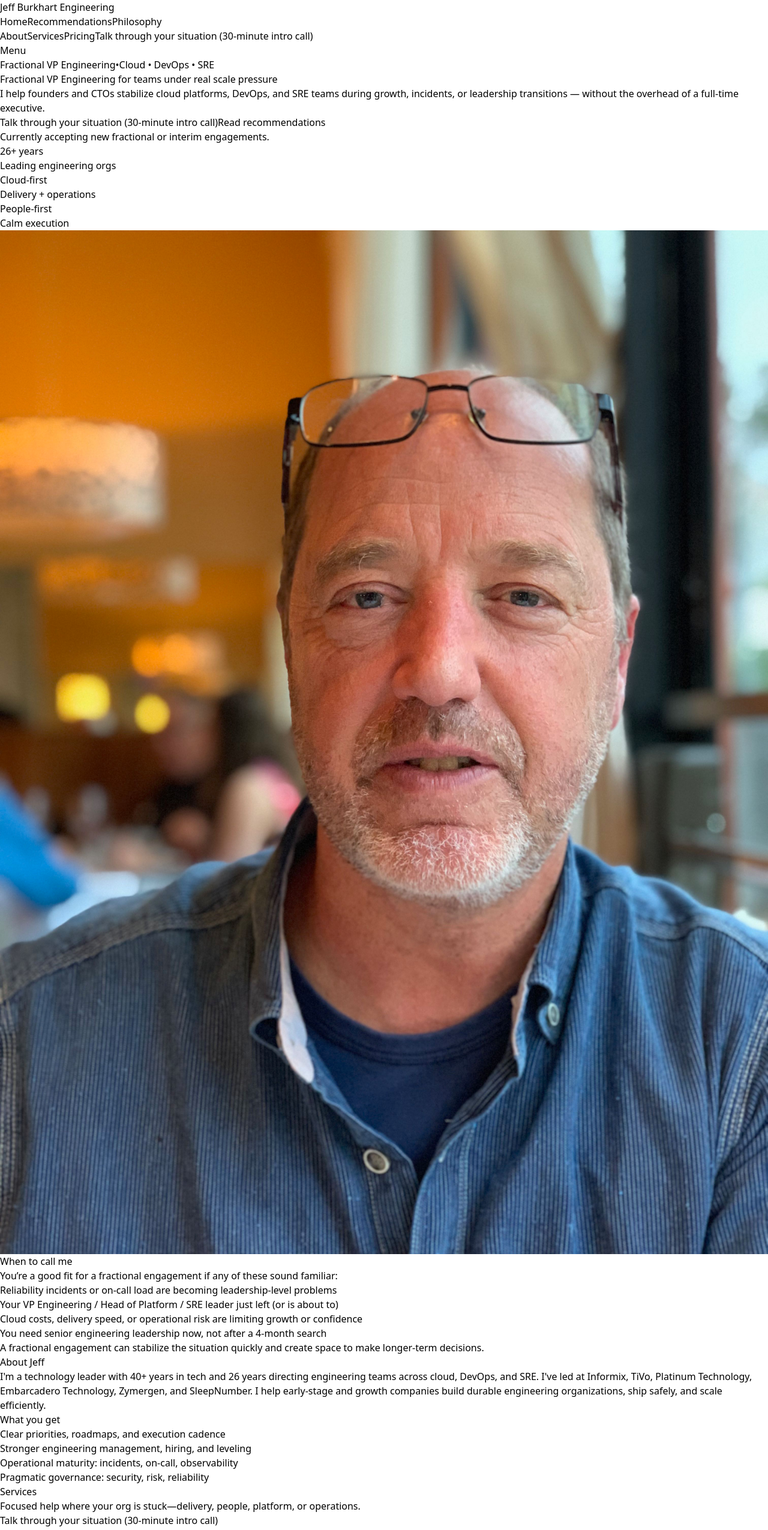
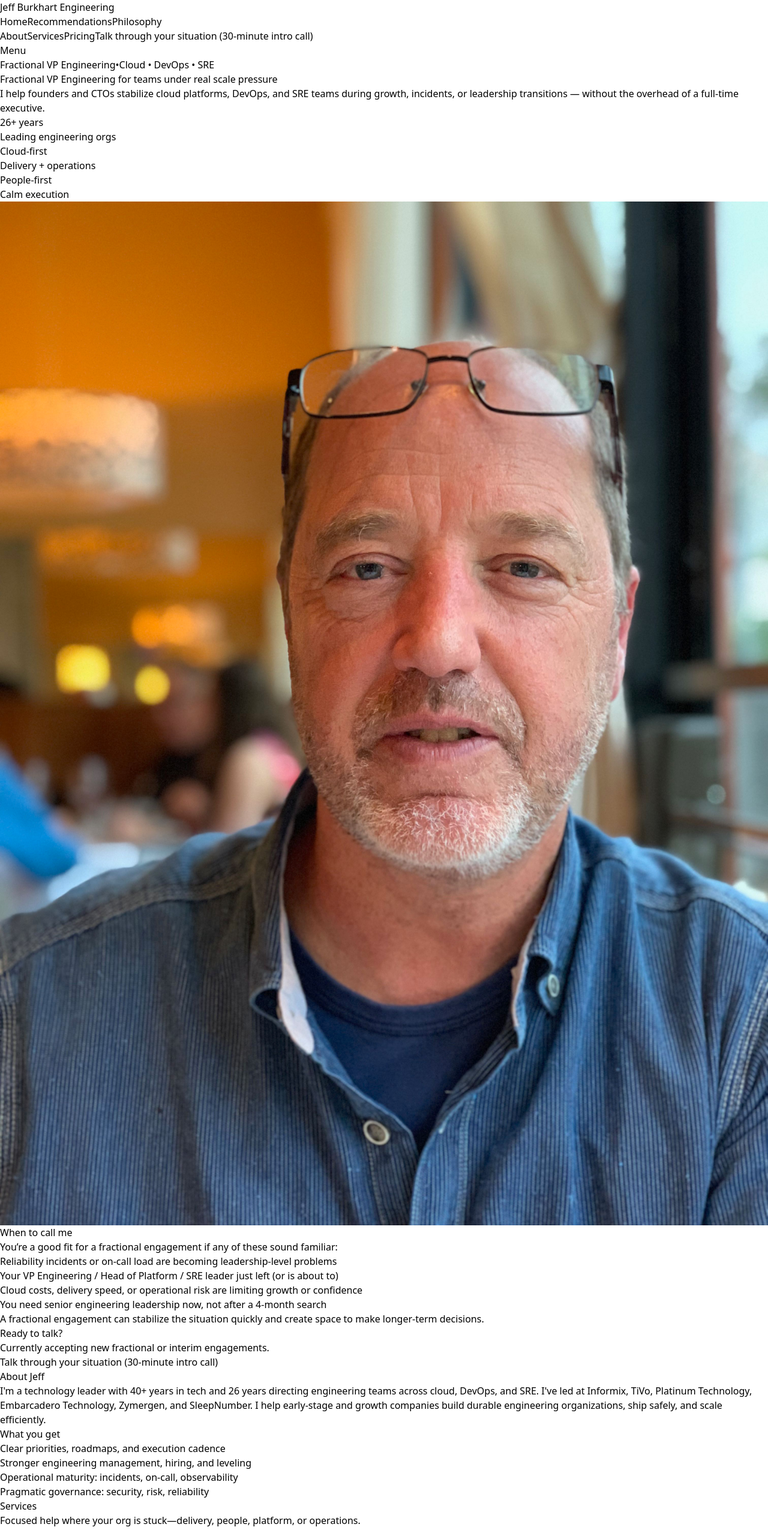
Before and after one commit to jeff-burkhart-portfolio/Fractional, a React (Vite) app: page / in a window 1280 px wide. Shown: the top 2551 px of the page at 60% size. Built offline with nearby package versions, Linux system fonts and the light colour scheme.

Commit message:
Move primary CTA below 'When to call me'

```diff
--- a/src/pages/Home.jsx
+++ b/src/pages/Home.jsx
@@ -27,35 +27,6 @@ export default function Home() {
               </h1>
               <p className="mt-4 text-lg text-gray-700">
                 I help founders and CTOs stabilize cloud platforms, DevOps, and SRE teams during growth, incidents, or leadership transitions — without the overhead of a full-time executive.
-              </p>
-
-              <div className="mt-8 flex flex-wrap gap-3">
-                {calendarUrl ? (
-                  <a
-                    href={calendarUrl}
-                    target="_blank"
-                    rel="noreferrer"
-                    className="rounded-2xl bg-gray-900 px-5 py-3 text-sm font-medium text-white hover:bg-gray-800"
-                  >
-                    Talk through your situation (30-minute intro call)
-                  </a>
-                ) : (
-                  <Link
-                    to="/#contact"
-                    className="rounded-2xl bg-gray-900 px-5 py-3 text-sm font-medium text-white hover:bg-gray-800"
-                  >
-                    Talk through your situation (30-minute intro call)
-                  </Link>
-                )}
-                <Link
-                  to="/recommendations"
-                  className="rounded-2xl border border-gray-200 bg-white px-5 py-3 text-sm font-medium text-gray-900 hover:bg-gray-50"
-                >
-                  Read recommendations
-                </Link>
-              </div>
-              <p className="mt-3 text-sm text-gray-600">
-                Currently accepting new fractional or interim engagements.
               </p>
 
               <div className="mt-10 grid grid-cols-2 gap-4 text-sm text-gray-700 sm:grid-cols-3">
@@ -114,6 +85,34 @@ export default function Home() {
                 A fractional engagement can stabilize the situation quickly and create space to make longer-term decisions.
               </p>
             </div>
+          </div>
+        </Container>
+      </section>
+
+      <section className="py-10 bg-white">
+        <Container>
+          <div className="flex flex-col items-start gap-3 sm:flex-row sm:items-center sm:justify-between rounded-3xl border border-gray-200 bg-gray-50 p-6">
+            <div>
+              <div className="text-sm font-medium text-gray-900">Ready to talk?</div>
+              <div className="mt-1 text-sm text-gray-600">Currently accepting new fractional or interim engagements.</div>
+            </div>
+            {calendarUrl ? (
+              <a
+                href={calendarUrl}
+                target="_blank"
+                rel="noreferrer"
+                className="rounded-2xl bg-gray-900 px-5 py-3 text-sm font-medium text-white hover:bg-gray-800"
+              >
+                Talk through your situation (30-minute intro call)
+              </a>
+            ) : (
+              <Link
+                to="/#contact"
+                className="rounded-2xl bg-gray-900 px-5 py-3 text-sm font-medium text-white hover:bg-gray-800"
+              >
+                Talk through your situation (30-minute intro call)
+              </Link>
+            )}
           </div>
         </Container>
       </section>
```
